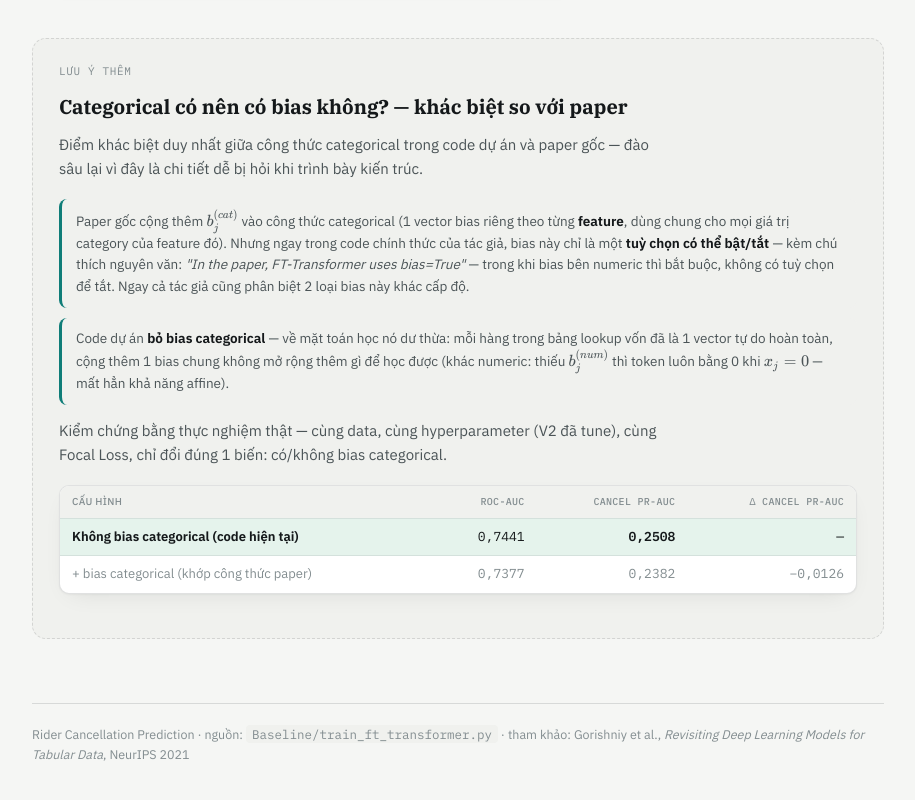
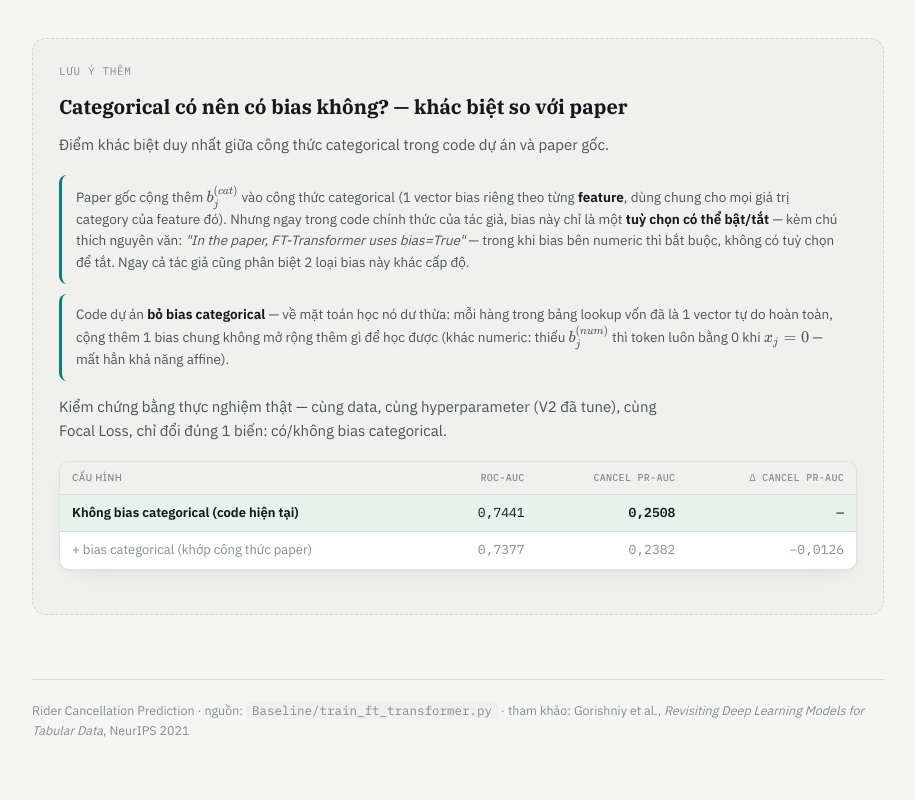
Before and after one commit to thanhhiepvo/Matching-Rider-Acceptance-Rate, a plain HTML site: page docs/index.html in a window 1280 px wide. Shown: the part 4691-5491 px from the top of the page, without its empty margins (182-1097 px from the left). Drawn offline with nearby package versions, Linux system fonts and the light colour scheme.

Commit message:
Remove meta-commentary sentence from categorical bias aside
Drop the "why this is worth digging into" framing — the page is
sent to mentors/used in presentations, it should just state the
content directly.

```diff
--- a/docs/index.html
+++ b/docs/index.html
@@ -534,7 +534,7 @@
   <div class="aside" id="cat-bias">
     <div class="aside-label">Lưu ý thêm</div>
     <h2>Categorical có nên có bias không? — khác biệt so với paper</h2>
-    <p class="intro">Điểm khác biệt duy nhất giữa công thức categorical trong code dự án và paper gốc — đào sâu lại vì đây là chi tiết dễ bị hỏi khi trình bày kiến trúc.</p>
+    <p class="intro">Điểm khác biệt duy nhất giữa công thức categorical trong code dự án và paper gốc.</p>
     <div class="note">Paper gốc cộng thêm <span class="katex-formula" data-tex="b_j^{(cat)}"></span> vào công thức categorical (1 vector bias riêng theo từng <b>feature</b>, dùng chung cho mọi giá trị category của feature đó). Nhưng ngay trong code chính thức của tác giả, bias này chỉ là một <b>tuỳ chọn có thể bật/tắt</b> — kèm chú thích nguyên văn: <i>"In the paper, FT-Transformer uses bias=True"</i> — trong khi bias bên numeric thì bắt buộc, không có tuỳ chọn để tắt. Ngay cả tác giả cũng phân biệt 2 loại bias này khác cấp độ.</div>
     <div class="note">Code dự án <b>bỏ bias categorical</b> — về mặt toán học nó dư thừa: mỗi hàng trong bảng lookup vốn đã là 1 vector tự do hoàn toàn, cộng thêm 1 bias chung không mở rộng thêm gì để học được (khác numeric: thiếu <span class="katex-formula" data-tex="b_j^{(num)}"></span> thì token luôn bằng 0 khi <span class="katex-formula" data-tex="x_j=0"></span> — mất hẳn khả năng affine).</div>
     <p class="intro" style="margin-top:14px">Kiểm chứng bằng thực nghiệm thật — cùng data, cùng hyperparameter (V2 đã tune), cùng Focal Loss, chỉ đổi đúng 1 biến: có/không bias categorical.</p>
```
